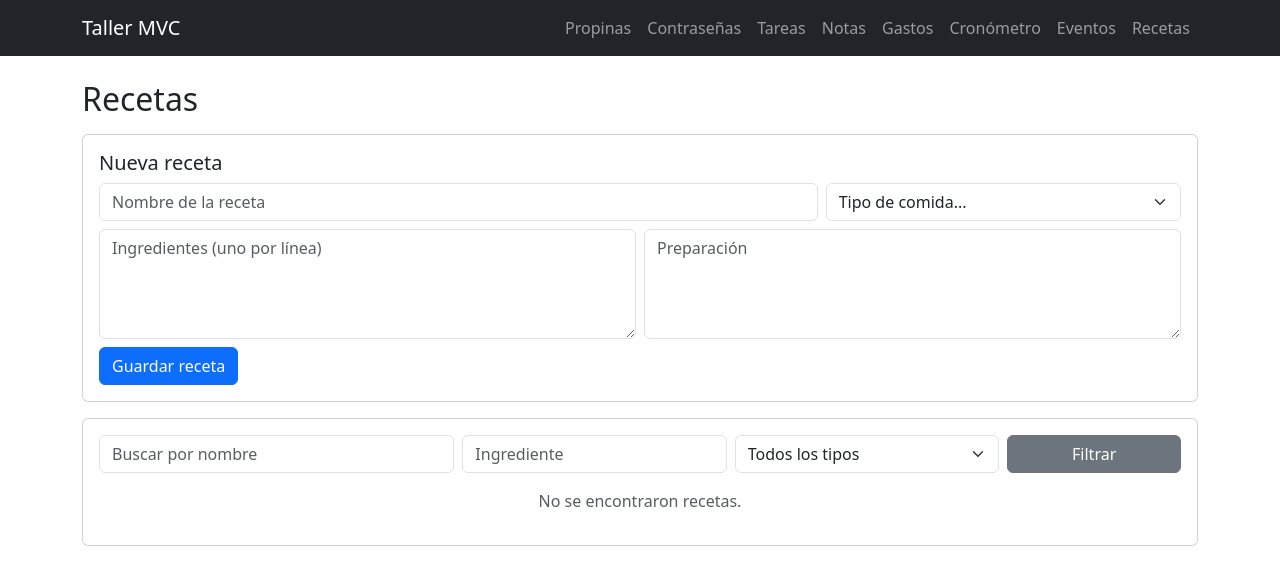
After one commit to santimendoza15/taller-mvc, a Laravel app: page /recetas in a window 1280 px wide. The commit adds this page. Shown: the top 585 px of the page. Run offline with Laravel 12, Linux system fonts and the light colour scheme; data that the repository does not hold is empty.

Commit message:
Add recipes with filters and sharing

```diff
--- /dev/null
+++ b/app/Http/Controllers/RecetaController.php
@@ -0,0 +1,89 @@
+<?php
+
+namespace App\Http\Controllers;
+
+use App\Models\Receta;
+use Illuminate\Http\Request;
+use Illuminate\Support\Facades\Session;
+use Illuminate\Support\Facades\Validator;
+
+class RecetaController extends Controller
+{
+    // Lista las recetas, con filtro por nombre, ingrediente y tipo de comida
+    public function index(Request $request) {
+
+        $consulta = Receta::orderBy('nombre');
+
+        if ($request->nombre) {
+            $consulta->where('nombre', 'like', '%' . $request->nombre . '%');
+        }
+
+        if ($request->ingrediente) {
+            $consulta->where('ingredientes', 'like', '%' . $request->ingrediente . '%');
+        }
+
+        if ($request->tipo) {
+            $consulta->where('tipo', $request->tipo);
+        }
+
+        return view('recetas/index', [
+            'recetas' => $consulta->get(),
+            'tipos' => Receta::TIPOS
+        ]);
+    }
+
+    // Detalle de una receta (esta es la pagina que se comparte)
+    public function show($id) {
+
+        $receta = Receta::find($id);
+
+        if (empty($receta)) {
+
+            Session::flash('message', 'La receta no existe');
+            return redirect()->route('recetas.index');
+        }
+
+        return view('recetas/show', [ 'receta' => $receta ]);
+    }
+
+    public function store(Request $request) {
+
+        Validator::make($request->all(),
+        [
+            'nombre' => 'required|max:100',
+            'tipo' => 'required|in:' . implode(',', Receta::TIPOS),
+            'ingredientes' => 'required',
+            'preparacion' => 'required'
+        ],
+        [
+            'nombre.required' => 'El nombre es requerido',
+            'nombre.max' => 'El nombre no puede ser mayor a :max caracteres',
+            'tipo.required' => 'Elija el tipo de comida',
+            'tipo.in' => 'El tipo de comida no es válido',
+            'ingredientes.required' => 'Escriba los ingredientes',
+            'preparacion.required' => 'Escriba la preparación'
+        ])->validate();
+
+        $receta = new Receta();
+        $receta->nombre = $request->nombre;
+        $receta->tipo = $request->tipo;
+        $receta->ingredientes = $request->ingredientes;
+        $receta->preparacion = $request->preparacion;
+        $receta->save();
+
+        Session::flash('message', 'Receta guardada');
+        return redirect()->route('recetas.index');
+    }
+
+    public function destroy($id) {
+
+        $receta = Receta::find($id);
+
+        if ($receta) {
+            $receta->delete();
+            Session::flash('message', 'Receta eliminada');
+        }
+
+        return redirect()->route('recetas.index');
+    }
+}
--- /dev/null
+++ b/app/Models/Receta.php
@@ -0,0 +1,12 @@
+<?php
+
+namespace App\Models;
+
+use Illuminate\Database\Eloquent\Model;
+
+class Receta extends Model
+{
+    protected $table = 'recetas';
+
+    public const TIPOS = ['Desayuno', 'Almuerzo', 'Cena', 'Postre', 'Bebida'];
+}
--- a/resources/views/layouts/app.blade.php
+++ b/resources/views/layouts/app.blade.php
@@ -18,6 +18,7 @@
                 <li class="nav-item"><a class="nav-link" href="{{ route('gastos.index') }}">Gastos</a></li>
                 <li class="nav-item"><a class="nav-link" href="{{ route('cronometro.index') }}">Cronómetro</a></li>
                 <li class="nav-item"><a class="nav-link" href="{{ route('eventos.index') }}">Eventos</a></li>
+                <li class="nav-item"><a class="nav-link" href="{{ route('recetas.index') }}">Recetas</a></li>
             </ul>
         </div>
     </nav>
--- /dev/null
+++ b/resources/views/recetas/index.blade.php
@@ -0,0 +1,98 @@
+@extends('layouts.app')
+
+@section('content')
+
+    <h2>Recetas</h2>
+
+    @if (session('message'))
+        <div class="alert alert-success">{{ session('message') }}</div>
+    @endif
+
+    <div class="card mt-3">
+        <div class="card-body">
+            <h5>Nueva receta</h5>
+
+            <form action="{{ route('recetas.store') }}" method="POST">
+                @csrf
+                <div class="row g-2">
+                    <div class="col-md-8">
+                        <input type="text" name="nombre" class="form-control" placeholder="Nombre de la receta" value="{{ old('nombre') }}">
+                    </div>
+                    <div class="col-md-4">
+                        <select name="tipo" class="form-select">
+                            <option value="">Tipo de comida...</option>
+                            @foreach ($tipos as $tipo)
+                                <option value="{{ $tipo }}" @selected(old('tipo') == $tipo)>{{ $tipo }}</option>
+                            @endforeach
+                        </select>
+                    </div>
+                    <div class="col-md-6">
+                        <textarea name="ingredientes" class="form-control" rows="4" placeholder="Ingredientes (uno por línea)">{{ old('ingredientes') }}</textarea>
+                    </div>
+                    <div class="col-md-6">
+                        <textarea name="preparacion" class="form-control" rows="4" placeholder="Preparación">{{ old('preparacion') }}</textarea>
+                    </div>
+                </div>
+                <button type="submit" class="btn btn-primary mt-2">Guardar receta</button>
+            </form>
+        </div>
+    </div>
+
+    <div class="card mt-3">
+        <div class="card-body">
+
+            <form action="{{ route('recetas.index') }}" method="GET" class="row g-2 mb-3">
+                <div class="col-md-4">
+                    <input type="text" name="nombre" class="form-control" placeholder="Buscar por nombre" value="{{ request('nombre') }}">
+                </div>
+                <div class="col-md-3">
+                    <input type="text" name="ingrediente" class="form-control" placeholder="Ingrediente" value="{{ request('ingrediente') }}">
+                </div>
+                <div class="col-md-3">
+                    <select name="tipo" class="form-select">
+                        <option value="">Todos los tipos</option>
+                        @foreach ($tipos as $tipo)
+                            <option value="{{ $tipo }}" @selected(request('tipo') == $tipo)>{{ $tipo }}</option>
+                        @endforeach
+                    </select>
+                </div>
+                <div class="col-md-2 d-grid">
+                    <button type="submit" class="btn btn-secondary">Filtrar</button>
+                </div>
+            </form>
+
+            @if ($recetas->isEmpty())
+                <p class="text-muted text-center">No se encontraron recetas.</p>
+            @else
+                <table class="table table-bordered">
+                    <thead>
+                        <tr>
+                            <th>Nombre</th>
+                            <th>Tipo</th>
+                            <th></th>
+                        </tr>
+                    </thead>
+                    <tbody>
+                        @foreach ($recetas as $receta)
+                            <tr>
+                                <td>{{ $receta->nombre }}</td>
+                                <td>{{ $receta->tipo }}</td>
+                                <td class="d-flex gap-2">
+                                    <a href="{{ route('recetas.show', $receta->id) }}" class="btn btn-sm btn-primary">Ver</a>
+                                    <form action="{{ route('recetas.destroy', $receta->id) }}" method="POST"
+                                          onsubmit="return confirm('¿Eliminar esta receta?')">
+                                        @csrf
+                                        @method('DELETE')
+                                        <button type="submit" class="btn btn-sm btn-danger">Eliminar</button>
+                                    </form>
+                                </td>
+                            </tr>
+                        @endforeach
+                    </tbody>
+                </table>
+            @endif
+
+        </div>
+    </div>
+
+@endsection
--- a/routes/web.php
+++ b/routes/web.php
@@ -13,3 +13,4 @@ include('web/notas.php');
 include('web/gastos.php');
 include('web/cronometro.php');
 include('web/eventos.php');
+include('web/recetas.php');
--- /dev/null
+++ b/routes/web/recetas.php
@@ -0,0 +1,9 @@
+<?php
+
+use App\Http\Controllers\RecetaController;
+use Illuminate\Support\Facades\Route;
+
+Route::get('/recetas' , [RecetaController::class, 'index'])->name('recetas.index');
+Route::post('/recetas' , [RecetaController::class, 'store'])->name('recetas.store');
+Route::get('/recetas/{id}' , [RecetaController::class, 'show'])->name('recetas.show');
+Route::delete('/recetas/{id}' , [RecetaController::class, 'destroy'])->name('recetas.destroy');
```
Also changed, not shown: resources/views/recetas/show.blade.php (added, +98 -0 lines), database/migrations/2026_11_26_001147_create_recetas_table.php (added).
